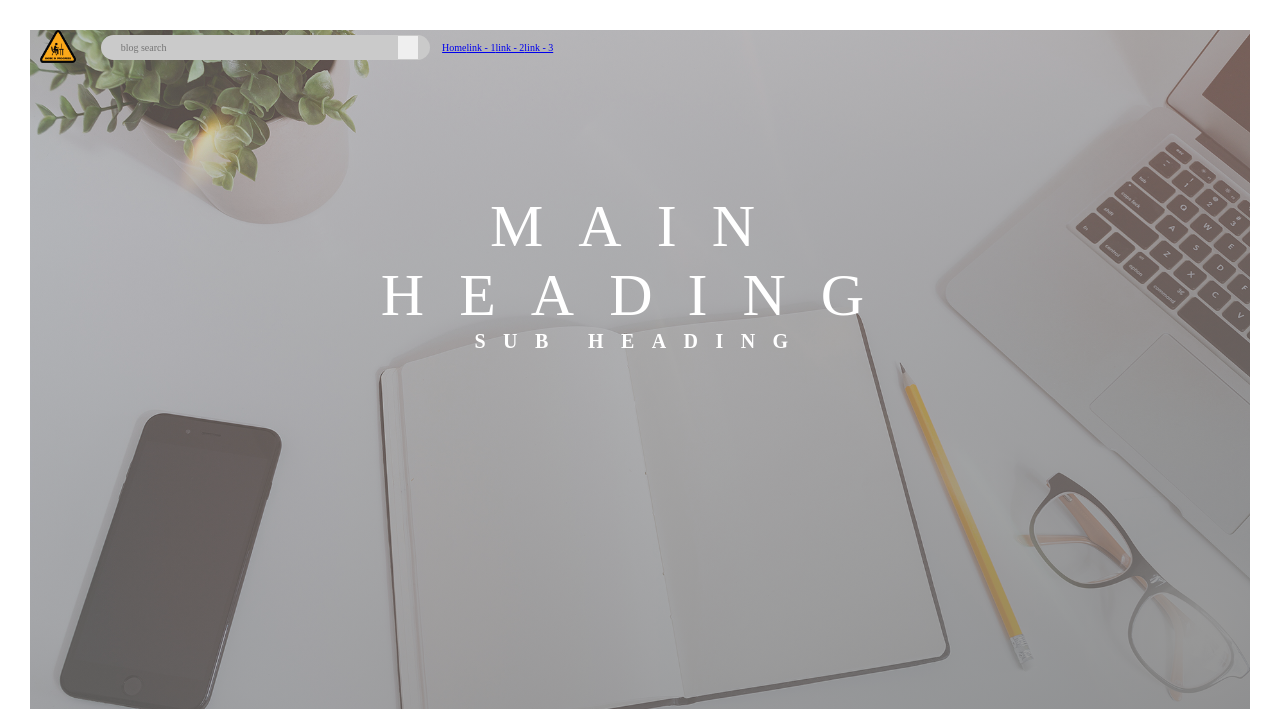
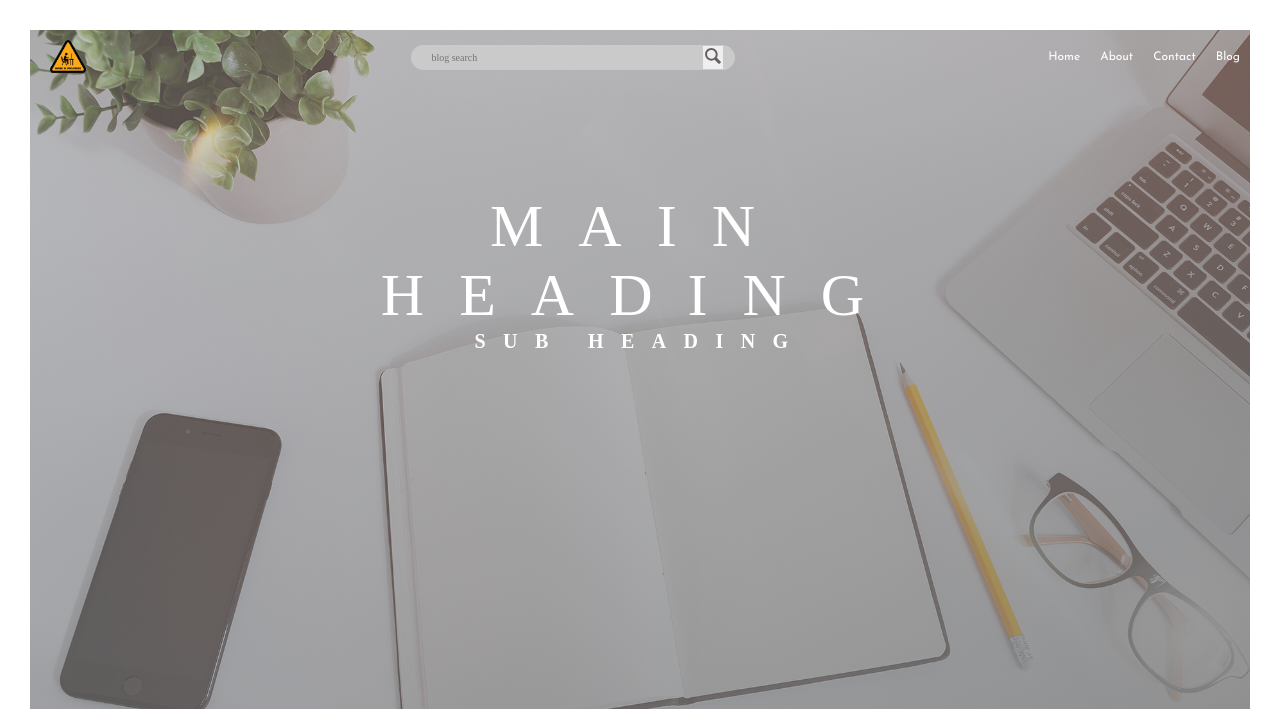
Before and after one commit to ddeveloper72/django-mongodb, a Django app: template templates/base.html in a window 1280 px wide. Shown: the top 709 px of the page. Run offline with Django 3.2, Linux system fonts and the light colour scheme; the template is opened without the code that fills it, so the values that code supplies are empty; parts of the project's set-up code (start-up, migrations or seed data) failed here and were passed over.

Commit message:
added sample nav markup WIP

```diff
--- a/sass/_base.scss
+++ b/sass/_base.scss
@@ -31,4 +31,5 @@ body {
     padding: 3rem;
 }
 
+
 .content {}
--- a/sass/_navigation.scss
+++ b/sass/_navigation.scss
@@ -1,6 +1,9 @@
 .nav {
+    padding: 10px;
     align-self: stretch;
     display: flex;
+    flex-wrap: wrap;
+    justify-content: space-between;
     align-items: center;
 
     &__logo--box {
@@ -18,21 +21,28 @@
     &__list {
         display: flex;
         list-style: none;
-        box-sizing: border-box;
-
+        justify-content: flex-end
     }
 
     &__item {
         display: flex;
-        align-items: center;
+        margin-right: 20px;
+
+
+        &:last-child {
+            margin-right: 0px;
+        }
 
     }
 
     &__link {
+        text-decoration: none;
 
         &--item {
-
-
+            font-family: $font-display;
+            font-weight: 400;
+            font-size: 1.2rem;
+            color: $color-white;
         }
     }
 }
--- a/static/css/main.css
+++ b/static/css/main.css
@@ -151,11 +151,17 @@ body {
 }
 
 .nav {
+  padding: 10px;
   -ms-flex-item-align: stretch;
       align-self: stretch;
   display: -webkit-box;
   display: -ms-flexbox;
   display: flex;
+  -ms-flex-wrap: wrap;
+      flex-wrap: wrap;
+  -webkit-box-pack: justify;
+      -ms-flex-pack: justify;
+          justify-content: space-between;
   -webkit-box-align: center;
       -ms-flex-align: center;
           align-items: center;
@@ -177,17 +183,31 @@ body {
   display: -ms-flexbox;
   display: flex;
   list-style: none;
-  -webkit-box-sizing: border-box;
-          box-sizing: border-box;
+  -webkit-box-pack: end;
+      -ms-flex-pack: end;
+          justify-content: flex-end;
 }
 
 .nav__item {
   display: -webkit-box;
   display: -ms-flexbox;
   display: flex;
-  -webkit-box-align: center;
-      -ms-flex-align: center;
-          align-items: center;
+  margin-right: 20px;
+}
+
+.nav__item:last-child {
+  margin-right: 0px;
+}
+
+.nav__link {
+  text-decoration: none;
+}
+
+.nav__link--item {
+  font-family: "Josefin Sans", sans-serif;
+  font-weight: 400;
+  font-size: 1.2rem;
+  color: #fff;
 }
 
 .search {
--- a/templates/base.html
+++ b/templates/base.html
@@ -22,15 +22,18 @@
                 <input type="text" class="search__input" placeholder="blog search">
                 <button class="search__button">
                     <svg class="search__icon">
-                        <use xlink:href="{% static 'svg/symbol-defs.svg#icon-magnifying-glass' %}"></use>
+                        <use xlink:href="{% static 'svg/sprite.svg' %}#icon-magnifying-glass"></use>
                     </svg>
                 </button>
             </form>
             <ul class="nav__list">
                 <li class="nav__item"><a href="#" class="nav__link"><span class="nav__link--item">Home</span></a></li>
-                <li class="nav__item"><a href="#" class="nav__link"><span class="nav__link--item">link - 1</span></a></li>
-                <li class="nav__item"><a href="#" class="nav__link"><span class="nav__link--item">link - 2</span></a></li>
-                <li class="nav__item"><a href="#" class="nav__link"><span class="nav__link--item">link - 3</span></a></li>
+                <li class="nav__item"><a href="#" class="nav__link"><span class="nav__link--item">About</span></a>
+                </li>
+                <li class="nav__item"><a href="#" class="nav__link"><span class="nav__link--item">Contact</span></a>
+                </li>
+                <li class="nav__item"><a href="#" class="nav__link"><span class="nav__link--item">Blog</span></a>
+                </li>
             </ul>
         </nav>
         <div class="header__text--box">
```
